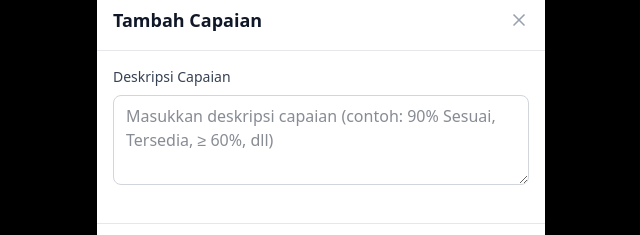
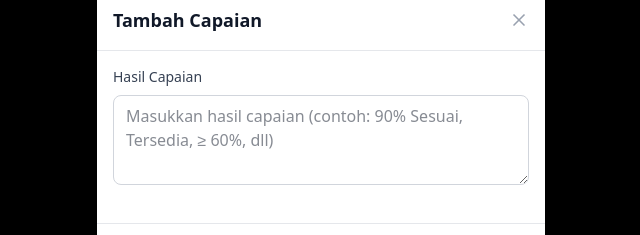
Before and after one commit to fadlifathurrahman/spmi-pasim, a React (Vite) app in the folder frontend/: page /target-indikator in a window 1280 px wide. Both pictures are taken after a click on the button "Tambah Capaian". Shown: the part 256-491 px from the top of the page, without its empty margins (319-959 px from the left). Built offline with nearby package versions, Linux system fonts and the light colour scheme.

Commit message:
update halaman target indikator

```diff
--- a/frontend/src/pages/TargetIndikator.jsx
+++ b/frontend/src/pages/TargetIndikator.jsx
@@ -22,7 +22,7 @@ const TargetIndikator = () => {
   const [editingCapaian, setEditingCapaian] = useState(null);
   const [formData, setFormData] = useState({
     deskripsi: "",
-    deskripsi_capaian: "",
+    hasil: "",
   });
 
   // Indikator fix (tidak bisa ditambah/dihapus)
@@ -48,7 +48,7 @@ const TargetIndikator = () => {
   const handleAddTarget = () => {
     setShowTargetForm(true);
     setEditingTarget(null);
-    setFormData({ deskripsi: "", deskripsi_capaian: "" });
+    setFormData({ deskripsi: "", hasil: "" });
   };
 
   const handleEditTarget = (target) => {
@@ -80,24 +80,24 @@ const TargetIndikator = () => {
     }
 
     setShowTargetForm(false);
-    setFormData({ deskripsi: "", deskripsi_capaian: "" });
+    setFormData({ deskripsi: "", hasil: "" });
   };
 
   // Capaian Functions
   const handleAddCapaian = () => {
     setShowCapaianForm(true);
     setEditingCapaian(null);
-    setFormData({ deskripsi: "", deskripsi_capaian: "" });
+    setFormData({ deskripsi: "", hasil: "" });
   };
 
   const handleEditCapaian = (capaianItem) => {
     setShowCapaianForm(true);
     setEditingCapaian(capaianItem);
-    setFormData({ ...formData, deskripsi_capaian: capaianItem.deskripsi });
+    setFormData({ ...formData, hasil: capaianItem.deskripsi });
   };
 
   const handleSaveCapaian = () => {
-    if (!formData.deskripsi_capaian.trim()) {
+    if (!formData.hasil.trim()) {
       alert("Deskripsi capaian tidak boleh kosong");
       return;
     }
@@ -105,9 +105,7 @@ const TargetIndikator = () => {
     if (editingCapaian) {
       setCapaian(
         capaian.map((c) =>
-          c.id === editingCapaian.id
-            ? { ...c, deskripsi: formData.deskripsi_capaian }
-            : c
+          c.id === editingCapaian.id ? { ...c, hasil: formData.hasil } : c
         )
       );
     } else {
@@ -116,14 +114,14 @@ const TargetIndikator = () => {
         ...capaian,
         {
           id: newId,
-          deskripsi: formData.deskripsi_capaian,
+          hasil: formData.hasil,
           status: "Tampil",
         },
       ]);
     }
 
     setShowCapaianForm(false);
-    setFormData({ deskripsi: "", deskripsi_capaian: "" });
+    setFormData({ deskripsi: "", hasil: "" });
   };
 
   // Update status dropdown
@@ -257,7 +255,7 @@ const TargetIndikator = () => {
                     ID
                   </th>
                   <th className="px-4 py-3 text-left text-xs font-medium text-gray-500 uppercase tracking-wider">
-                    Deskripsi
+                    Hasil
                   </th>
                   <th className="px-4 py-3 text-left text-xs font-medium text-gray-500 uppercase tracking-wider">
                     Aksi
@@ -274,7 +272,7 @@ const TargetIndikator = () => {
                       {c.id}
                     </td>
                     <td className="px-4 py-3 text-sm text-gray-900">
-                      {c.deskripsi}
+                      {c.hasil}
                     </td>
                     <td className="px-4 py-3 text-sm">
                       <div className="flex items-center space-x-2">
@@ -483,18 +481,18 @@ const TargetIndikator = () => {
             <div className="p-4">
               <div className="mb-4">
                 <label className="block text-sm font-medium text-gray-700 mb-2">
-                  Deskripsi Capaian
+                  Hasil Capaian
                 </label>
                 <textarea
-                  value={formData.deskripsi_capaian}
+                  value={formData.hasil}
                   onChange={(e) =>
                     setFormData({
                       ...formData,
-                      deskripsi_capaian: e.target.value,
+                      hasil: e.target.value,
                     })
                   }
                   className="w-full px-3 py-2 border border-gray-300 rounded-lg focus:outline-none focus:ring-2 focus:ring-red-500 focus:border-transparent"
-                  placeholder="Masukkan deskripsi capaian (contoh: 90% Sesuai, Tersedia, ≥ 60%, dll)"
+                  placeholder="Masukkan hasil capaian (contoh: 90% Sesuai, Tersedia, ≥ 60%, dll)"
                   rows="3"
                 />
               </div>
```
